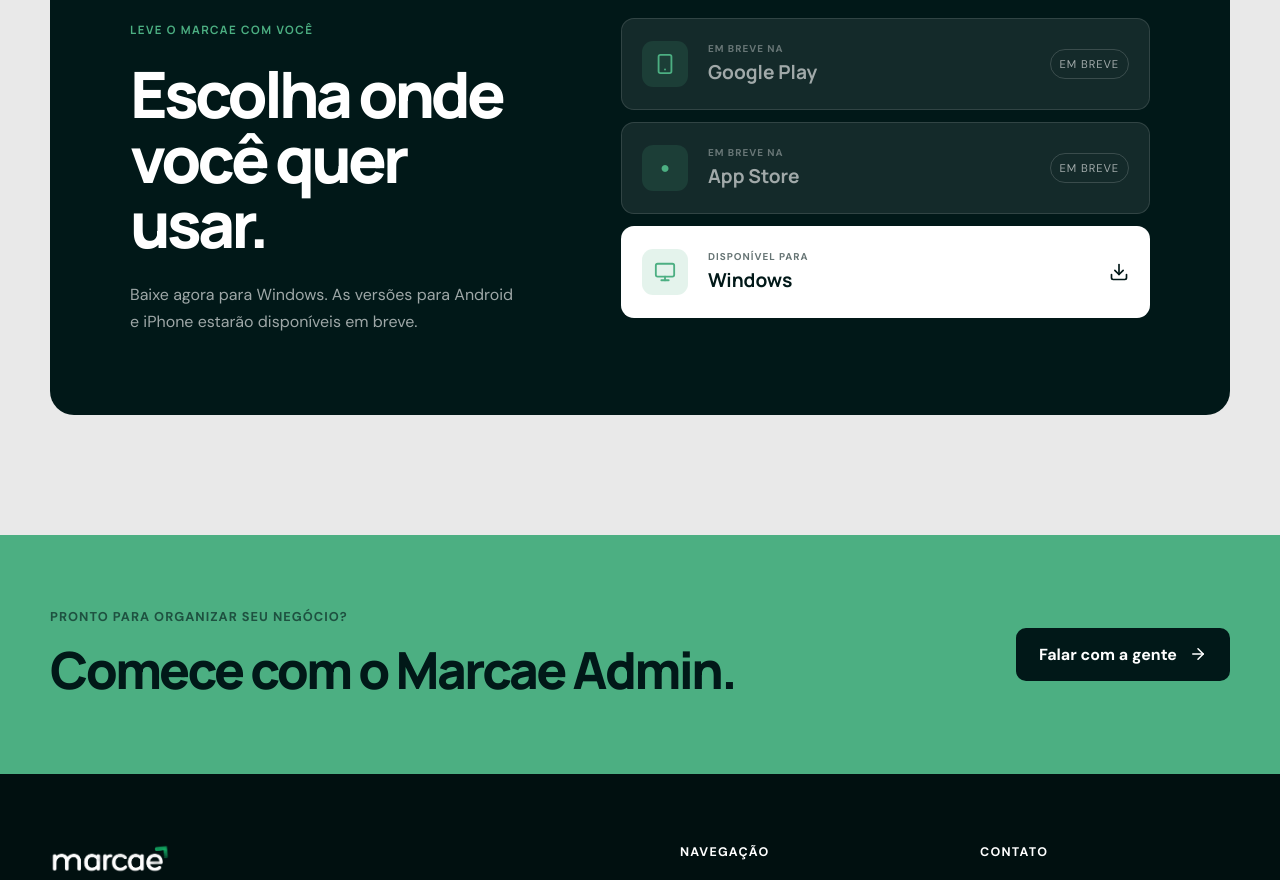
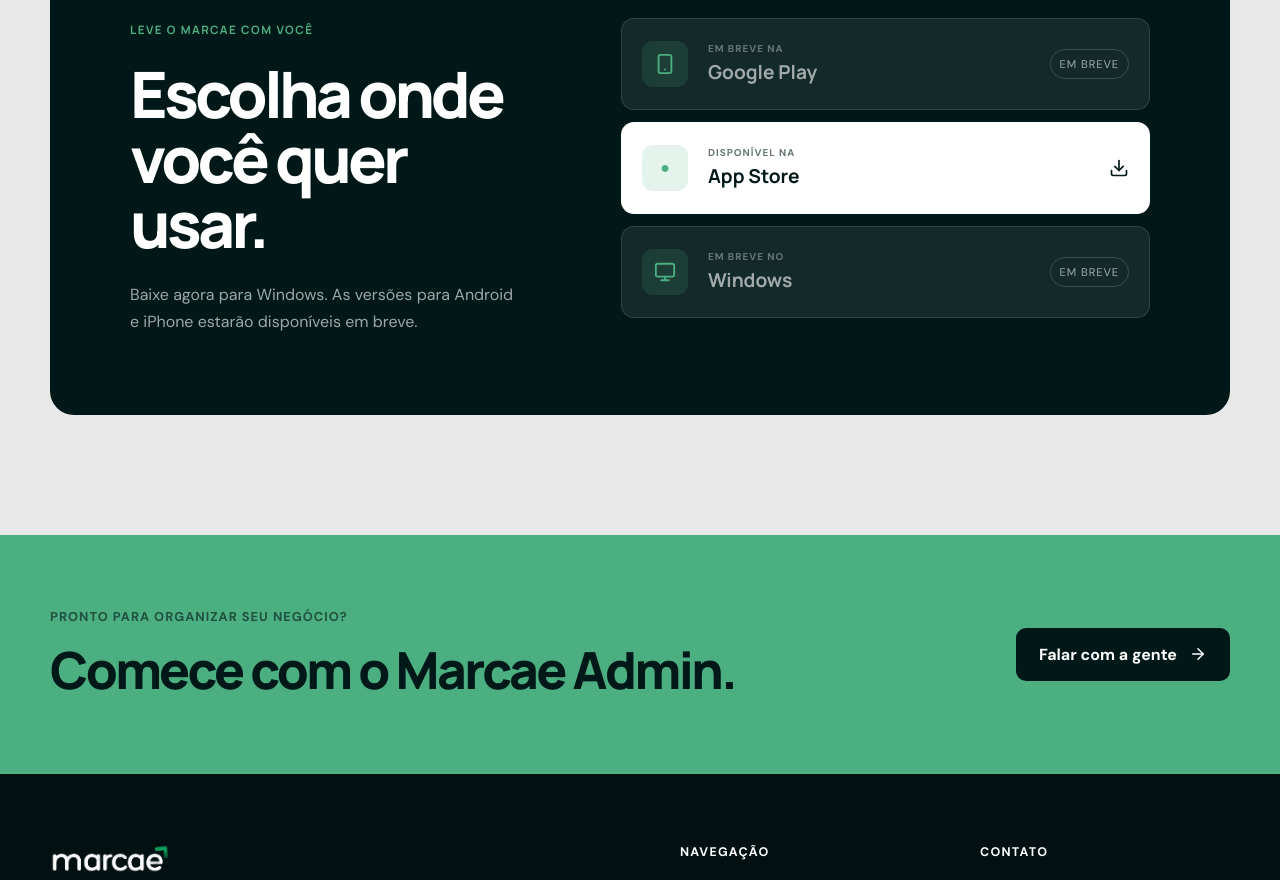
Before and after one commit to MatheusIA/landing-page-shearshub, a React (Vite) app: page / in a window 1280 px wide. Shown: the part 4680-5560 px from the top of the page. Built offline with nearby package versions, Linux system fonts and the light colour scheme.

Commit message:
feat: update platform availability links and adjust Windows download section

```diff
--- a/src/App.tsx
+++ b/src/App.tsx
@@ -29,8 +29,8 @@
 import PrivacyPolicy from "./PrivacyPolicy";
 
 const whatsappUrl = "https://wa.me/5535984295765";
-const windowsDownloadUrl =
-   "https://github.com/guhdsrosa/marcae-desktop-releases/releases/download/v1.0.3/Marcae-Administrador-Setup-1.0.3.exe";
+// const windowsDownloadUrl =
+//    "https://github.com/guhdsrosa/marcae-desktop-releases/releases/download/v1.0.3/Marcae-Administrador-Setup-1.0.3.exe";
 const features = [
    {
       icon: CalendarDays,
@@ -320,15 +320,25 @@
                         </span>
                         <span className="soon">Em breve</span>
                      </div>
-                     <div className="platform-card disabled">
+                     <a className="platform-card available" href="https://apps.apple.com/br/app/marcae-admin/id6796893790" target="_blank">
                         <span className="platform-icon apple-icon">●</span>
                         <span>
-                           <small>EM BREVE NA</small>
+                           <small>DISPONÍVEL NA</small>
                            <strong>App Store</strong>
                         </span>
+                        <Download className="platform-action" />
+                     </a>
+                     <a className="platform-card disabled">
+                        <span className="platform-icon">
+                           <Monitor />
+                        </span>
+                        <span>
+                           <small>EM BREVE NO</small>
+                           <strong>Windows</strong>
+                        </span>
                         <span className="soon">Em breve</span>
-                     </div>
-                     <a className="platform-card available" href={windowsDownloadUrl}>
+                     </a>
+                     {/* <a className="platform-card available" href={windowsDownloadUrl}>
                         <span className="platform-icon">
                            <Monitor />
                         </span>
@@ -337,7 +347,7 @@
                            <strong>Windows</strong>
                         </span>
                         <Download className="platform-action" />
-                     </a>
+                     </a> */}
                   </div>
                </div>
             </section>
```
